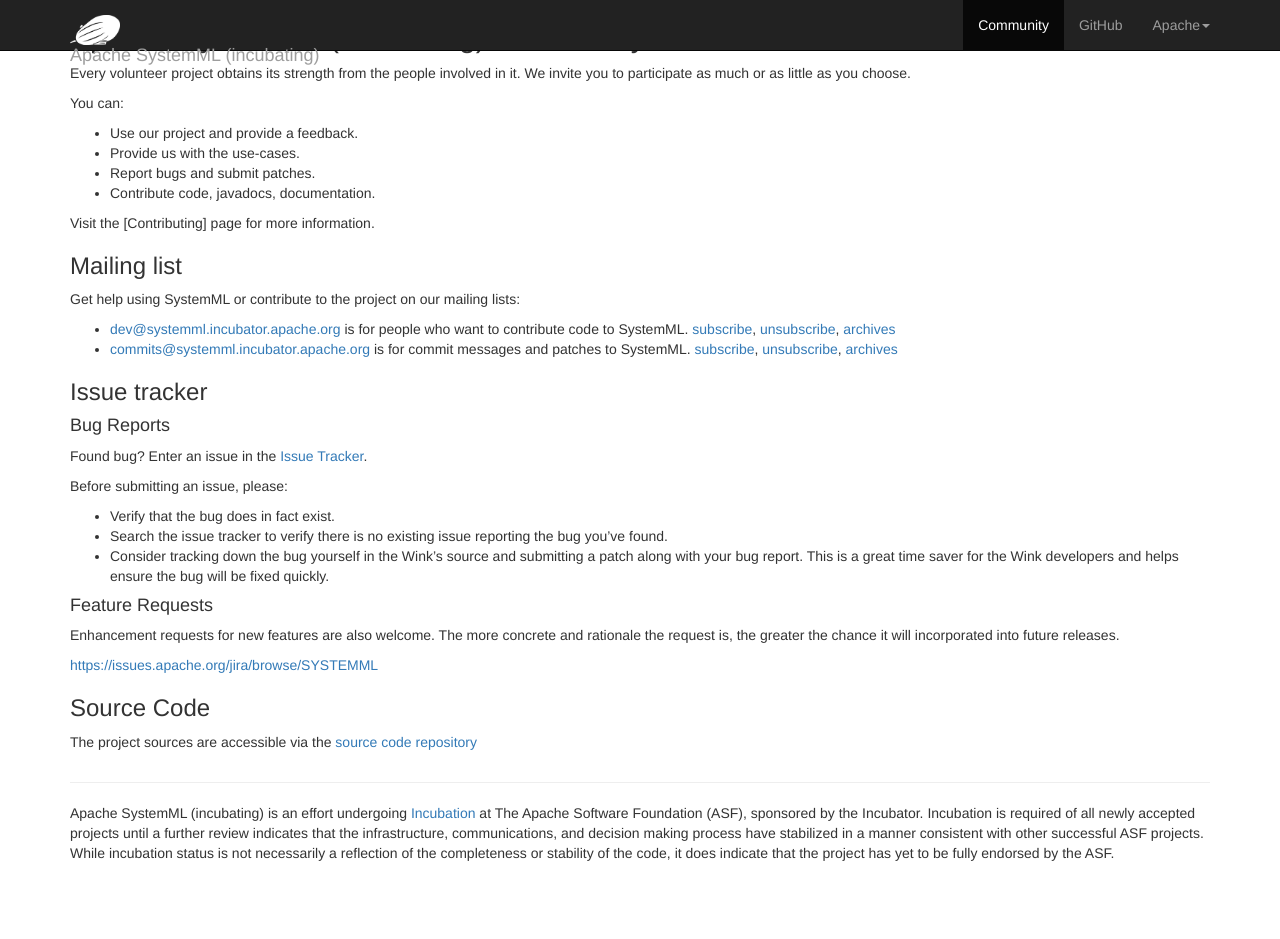
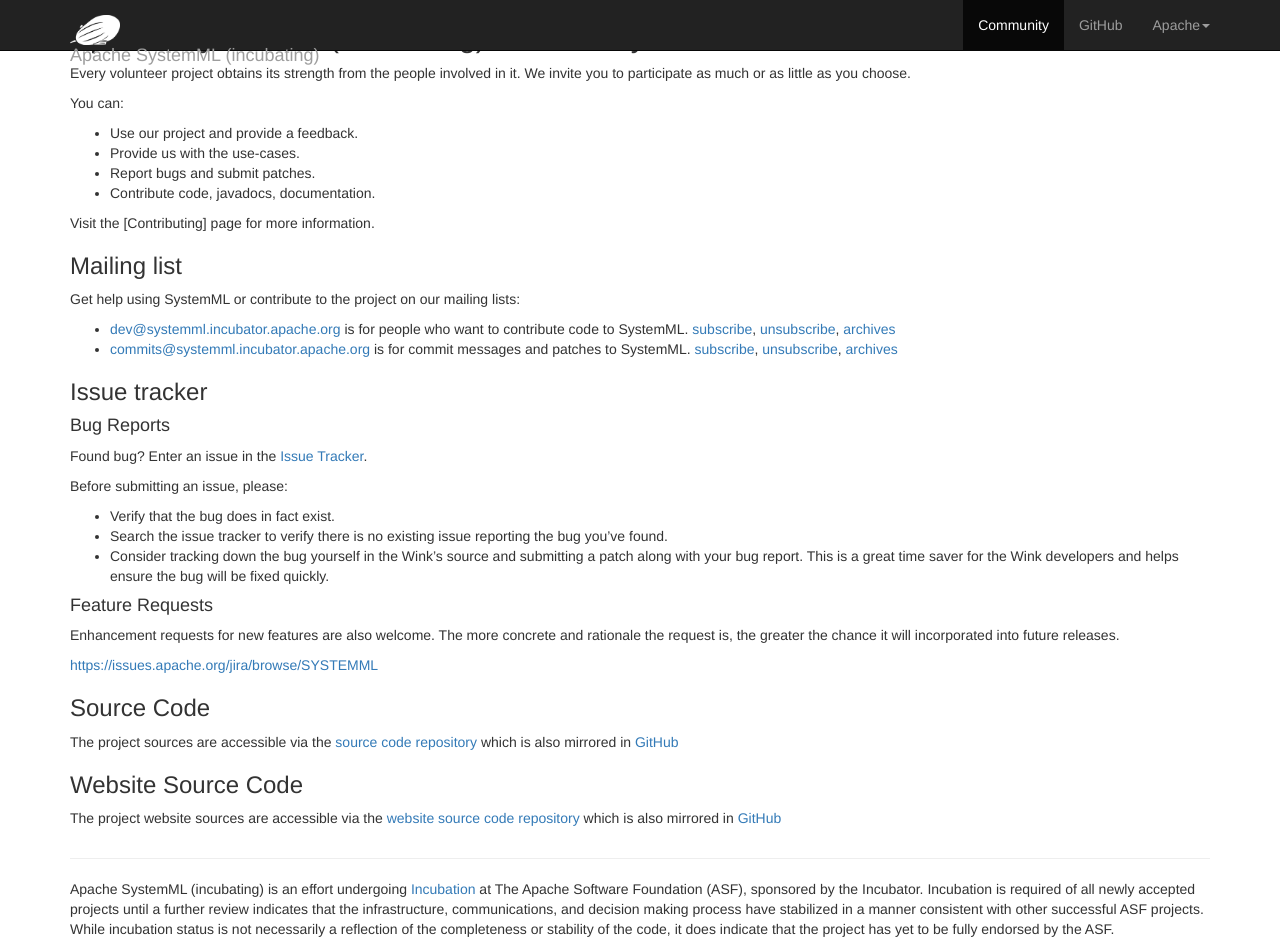
Before and after one commit to apache/apache-website-template, a Jekyll site: the page built from community.md, in a window 1280 px wide and 939 px high. Built offline with Jekyll 4.4.1, drawn with Linux system fonts in a browser that asks for light colours; nearby versions of some CDN libraries; library files that are not in the unit come from our copies.

Commit message:
Update community page with source repositories and mirrors
Update source repository with regular and mirror repository
Add website source repository and its regular and mirror repository

```diff
--- a/_data/project.yml
+++ b/_data/project.yml
@@ -30,6 +30,10 @@ commits_list_archive_markmail:
 
 jira: SYSTEMML
 
-source_repository: https://github.com/apache/incubator-systemml
+source_repository: https://git-wip-us.apache.org/repos/asf/incubator-systemml.git
+source_repository_mirror: https://github.com/apache/incubator-systemml
+
+website_repository: https://git-wip-us.apache.org/repos/asf/incubator-systemml-website.git
+website_repository_mirror: https://github.com/apache/incubator-systemml-website
 
 podling: true
--- a/community.md
+++ b/community.md
@@ -57,4 +57,9 @@ Enhancement requests for new features are also welcome. The more concrete and ra
 
 ### Source Code
 
-The project sources are accessible via the [source code repository]({{ site.data.project.source_repository }})
+The project sources are accessible via the [source code repository]({{ site.data.project.source_repository }}) which is also mirrored in [GitHub]({{ site.data.project.source_repository_mirror }})
+
+
+### Website Source Code
+
+The project website sources are accessible via the [website source code repository]({{ site.data.project.website_repository }}) which is also mirrored in [GitHub]({{ site.data.project.website_repository_mirror }})
```
